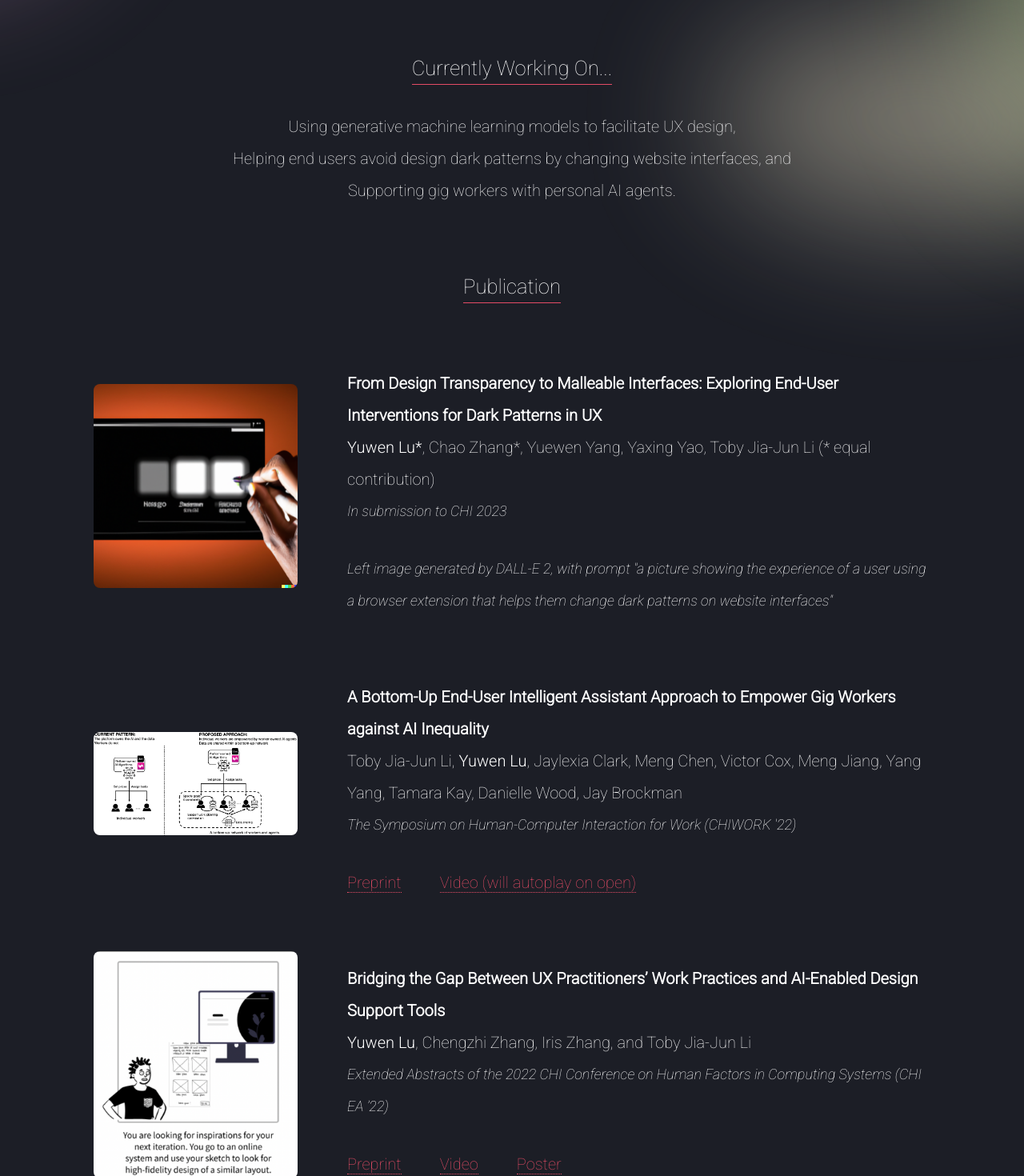
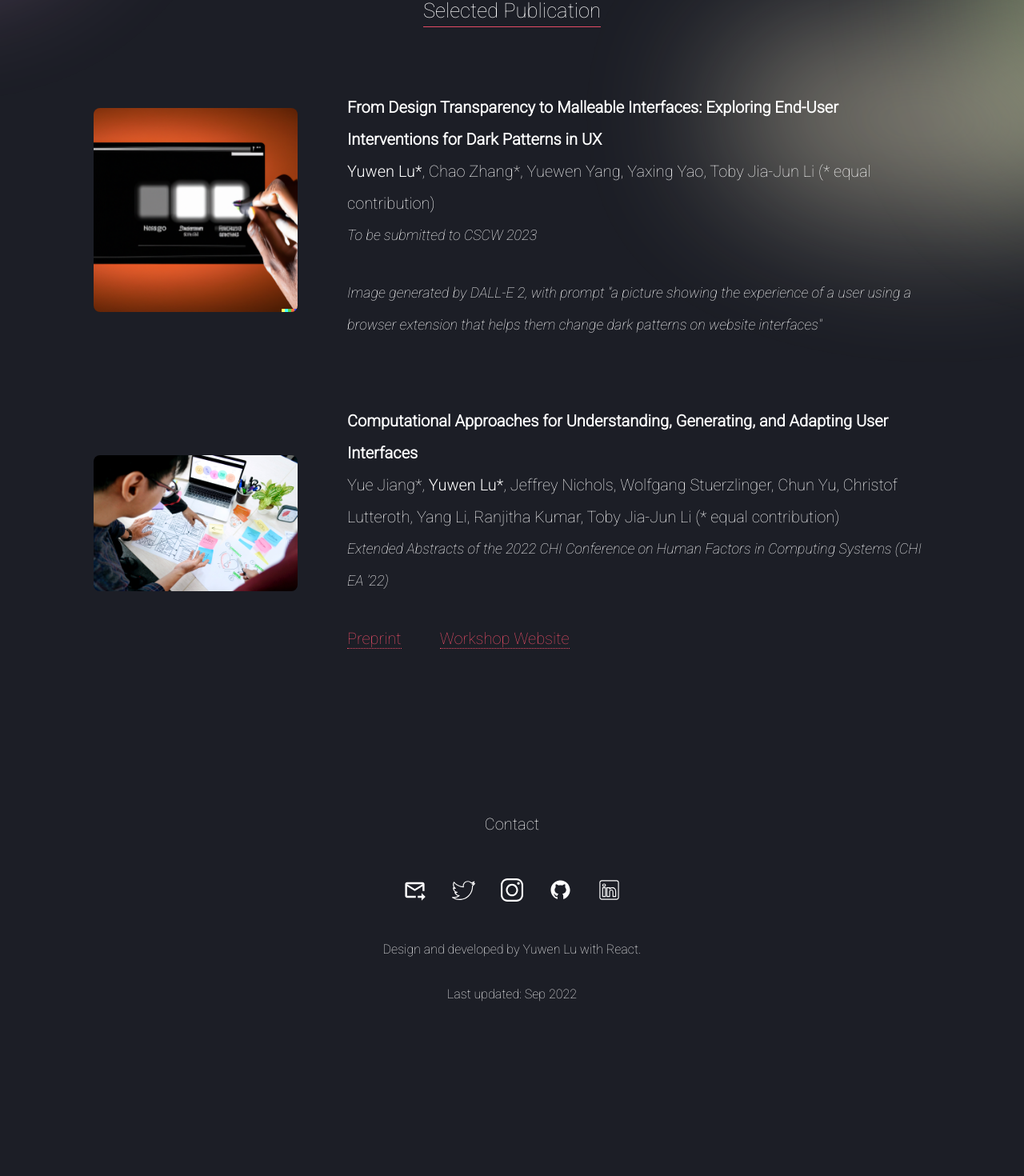
Before and after one commit to yuwen-lu/yuwen-lu.github.io, a React (Create React App) app: page / in a window 1280 px wide. Shown: the part 729-2199 px from the top of the page at 80% size. After the commit the page ends 2016 px from the top, so only its background shows below. Built offline with nearby package versions, Linux system fonts and the light colour scheme.

Commit message:
Change homepage content

```diff
--- a/src/pages/Home.js
+++ b/src/pages/Home.js
@@ -66,11 +66,7 @@ export default function Home() {
             <p className="title">Hi there! I'm Yuwen.</p>
             <p>
               I am a Ph.D. student in Computer Science and Engineering at the
-              University of Notre Dame.
-            </p>
-            <p>
-              I research in Human-Computer Interaction and Human-AI
-              Collaboration. My advisor is{" "}
+              University of Notre Dame. I research in Human-Computer Interaction. My advisor is{" "}
               <a href={"https://toby.li/"}>Toby Li</a>.
             </p>
             <p>
@@ -82,7 +78,7 @@ export default function Home() {
                 {" "}
                 Master of Human Computer Interaction{" "}
               </a>{" "}
-              from Carnegie Mellon University. I have a background in Computer Science and UX design & research.
+              from Carnegie Mellon University. I have a background in programming and UX design & research.
             </p>
             {/* <p>Jump to my <Link to="/projects">Projects</Link> or my <Link to="/resume">Resume</Link>.</p> */}
           </Col>
@@ -104,34 +100,6 @@ export default function Home() {
           </Col>
         </Row>
 
-        <Row>
-          <Col
-            className="home-body-title-container"
-            style={homeBodyTitleContainerStyle}
-            lg={12}
-            md={12}
-            sm={12}
-          >
-            <div className="home-body-title" style={homeBodyTitleStyle}>
-              Currently Working On...
-            </div>
-          </Col>
-        </Row>
-        <Row>
-          <Col lg={12} md={12} sm={12}>
-            <div style={centerText}>
-              <div>
-                Using generative machine learning models to facilitate UX
-                design,
-              </div>
-              <div>
-                Helping end users avoid design dark patterns by changing website
-                interfaces, and
-              </div>
-              <div>Supporting gig workers with personal AI agents.</div>
-            </div>
-          </Col>
-        </Row>
 
         <Row>
           <Col
@@ -142,7 +110,7 @@ export default function Home() {
             sm={12}
           >
             <div className="home-body-title" style={homeBodyTitleStyle}>
-              Publication
+              Selected Publication
             </div>
           </Col>
         </Row>
@@ -182,10 +150,10 @@ export default function Home() {
               <b>Yuwen Lu*</b>, Chao Zhang*, Yuewen Yang, Yaxing Yao, Toby Jia-Jun Li (* equal contribution)
             </p>
             <p className="paper-conference" style={paperConference}>
-              In submission to CHI 2023
+              To be submitted to CSCW 2023
             </p>
             <p className="paper-conference" style={paperConference}>
-            Left image generated by DALL-E 2, with prompt "a picture showing the experience of a user using a browser extension that helps them change dark patterns on website interfaces"
+            Image generated by DALL-E 2, with prompt "a picture showing the experience of a user using a browser extension that helps them change dark patterns on website interfaces"
             </p>
 
             <p>
@@ -194,129 +162,6 @@ export default function Home() {
           </Col>
         </Row>
 
-
-        <Row>
-          <Col
-            className="home-body-img-column"
-            style={
-              isDesktop
-                ? bodyImgDesktopContainerStyle
-                : bodyImgNotDesktopContainerStyle
-            }
-            lg={3}
-          >
-            <img
-              className="paper-pic"
-              src={CHIWORK2022Pic}
-              style={isDesktop ? bodyImgDesktopStyle : bodyImgNotDesktopStyle}
-              alt="Project Snapshot"
-            ></img>
-          </Col>
-          <Col
-            className="home-body-text-container"
-            style={isDesktop ? bodyTextDesktopStyle : bodyTextNotDesktopStyle}
-            lg={8}
-            md={10}
-            sm={10}
-          >
-            {/* One Paper */}
-
-            <p className="paper-title" style={paperTitle}>
-              A Bottom-Up End-User Intelligent Assistant Approach to Empower Gig
-              Workers against AI Inequality
-            </p>
-
-            <p className="paper-author" style={paperAuthor}>
-              Toby Jia-Jun Li, <b>Yuwen Lu</b>, Jaylexia Clark, Meng Chen,
-              Victor Cox, Meng Jiang, Yang Yang, Tamara Kay, Danielle Wood, Jay
-              Brockman
-            </p>
-            <p className="paper-conference" style={paperConference}>
-              The Symposium on Human-Computer Interaction for Work (CHIWORK '22)
-            </p>
-            <p>
-              <a
-                className="paper-link"
-                target="_blank"
-                href={"https://arxiv.org/abs/2204.13842"}
-                style={paperLinkStyle}
-              >
-                Preprint
-              </a>
-              <a
-                className="paper-link"
-                target="_blank"
-                href={"https://youtu.be/8zCOj9G3I_o"}
-                style={paperLinkStyle}
-              >
-                Video (will autoplay on open)
-              </a>
-            </p>
-            <p>
-              {/* <a className='paper-link' target="_blank" href={CHIWORK2022Preprint} style={paperLinkStyle}>Preprint</a> */}
-            </p>
-          </Col>
-        </Row>
-
-        <Row>
-          <Col
-            className="home-body-img-column"
-            style={
-              isDesktop
-                ? bodyImgDesktopContainerStyle
-                : bodyImgNotDesktopContainerStyle
-            }
-            lg={3}
-          >
-            <img
-              className="paper-pic"
-              src={Lbw2022Pic}
-              style={isDesktop ? bodyImgDesktopStyle : bodyImgNotDesktopStyle}
-              alt="Project Snapshot"
-            ></img>
-          </Col>
-          <Col lg={8} md={10} sm={10}>
-            {/* Another Paper */}
-            <p className="paper-title" style={paperTitle}>
-              Bridging the Gap Between UX Practitioners’ Work Practices and
-              AI-Enabled Design Support Tools
-            </p>
-
-            <p className="paper-author" style={paperAuthor}>
-              <b>Yuwen Lu</b>, Chengzhi Zhang, Iris Zhang, and Toby Jia-Jun Li
-            </p>
-            <p className="paper-conference" style={paperConference}>
-              Extended Abstracts of the 2022 CHI Conference on Human Factors in
-              Computing Systems (CHI EA ’22)
-            </p>
-            <p>
-              <a
-                className="paper-link"
-                target="_blank"
-                href={Lbw2022Preprint}
-                style={paperLinkStyle}
-              >
-                Preprint
-              </a>
-              <a
-                className="paper-link"
-                target="_blank"
-                href={"https://www.youtube.com/watch?v=TJ16TIe29xw"}
-                style={paperLinkStyle}
-              >
-                Video
-              </a>
-              <a
-                className="paper-link"
-                target="_blank"
-                href={Lbw2022Poster}
-                style={paperLinkStyle}
-              >
-                Poster
-              </a>
-            </p>
-          </Col>
-        </Row>
 
         <Row>
           <Col
@@ -369,98 +214,6 @@ export default function Home() {
                 style={paperLinkStyle}
               >
                 Workshop Website
-              </a>
-            </p>
-          </Col>
-        </Row>
-        <Row>
-          <Col
-            className="home-body-img-column"
-            style={
-              isDesktop
-                ? bodyImgDesktopContainerStyle
-                : bodyImgNotDesktopContainerStyle
-            }
-            lg={3}
-          >
-            <img
-              className="paper-pic"
-              src={MarsPic}
-              style={isDesktop ? bodyImgDesktopStyle : bodyImgNotDesktopStyle}
-              alt="Project Snapshot"
-            ></img>
-          </Col>
-          <Col lg={8} md={10} sm={10}>
-            {/* Another Paper */}
-            <p className="paper-title" style={paperTitle}>
-              Characterizing Work-Life for Information Work on Mars: A Design
-              Fiction for the New Future of Work on Earth
-            </p>
-
-            <p className="paper-author" style={paperAuthor}>
-              Rhema Linder, Chase Hunter, Jacob McLemore, Senjuti Dutta, Fatema
-              Akbar, Ted Grover, Thomas Breideband, Judith W Borghouts,{" "}
-              <b>Yuwen Lu</b>, Gloria Mark, Austin Z Henley, Alex C Williams
-            </p>
-            <p className="paper-conference" style={paperConference}>
-              Proceedings of the ACM on Human-Computer Interaction 6 (GROUP)
-              2022
-            </p>
-            <p>
-              <a
-                className="paper-link"
-                target="_blank"
-                href={"https://dl.acm.org/doi/abs/10.1145/3492859"}
-                style={paperLinkStyle}
-              >
-                Paper
-              </a>
-            </p>
-          </Col>
-        </Row>
-        <Row>
-          <Col
-            className="home-body-img-column"
-            style={
-              isDesktop
-                ? bodyImgDesktopContainerStyle
-                : bodyImgNotDesktopContainerStyle
-            }
-            lg={3}
-          >
-            <img
-              className="paper-pic"
-              src={MaskPic}
-              style={isDesktop ? bodyImgDesktopStyle : bodyImgNotDesktopStyle}
-              alt="Project Snapshot"
-            ></img>
-          </Col>
-          <Col lg={8} md={10} sm={10}>
-            {/* Another Paper */}
-            <p className="paper-title" style={paperTitle}>
-              The Social Amplification and Attenuation of COVID-19 Risk
-              Perception Shaping Mask Wearing Behavior: A Longitudinal Twitter
-              Analysis
-            </p>
-
-            <p className="paper-author" style={paperAuthor}>
-              Suellen Hopfer, Emilia J Fields, <b>Yuwen Lu</b>, Ganesh
-              Ramakrishnan, Ted Grover, Quishi Bai, Yicong Huang, Chen Li,
-              Gloria Mark
-            </p>
-            <p className="paper-conference" style={paperConference}>
-              PLOS One, 2021
-            </p>
-            <p>
-              <a
-                className="paper-link"
-                target="_blank"
-                href={
-                  "https://journals.plos.org/plosone/article?id=10.1371/journal.pone.0257428"
-                }
-                style={paperLinkStyle}
-              >
-                Paper
               </a>
             </p>
           </Col>
```
